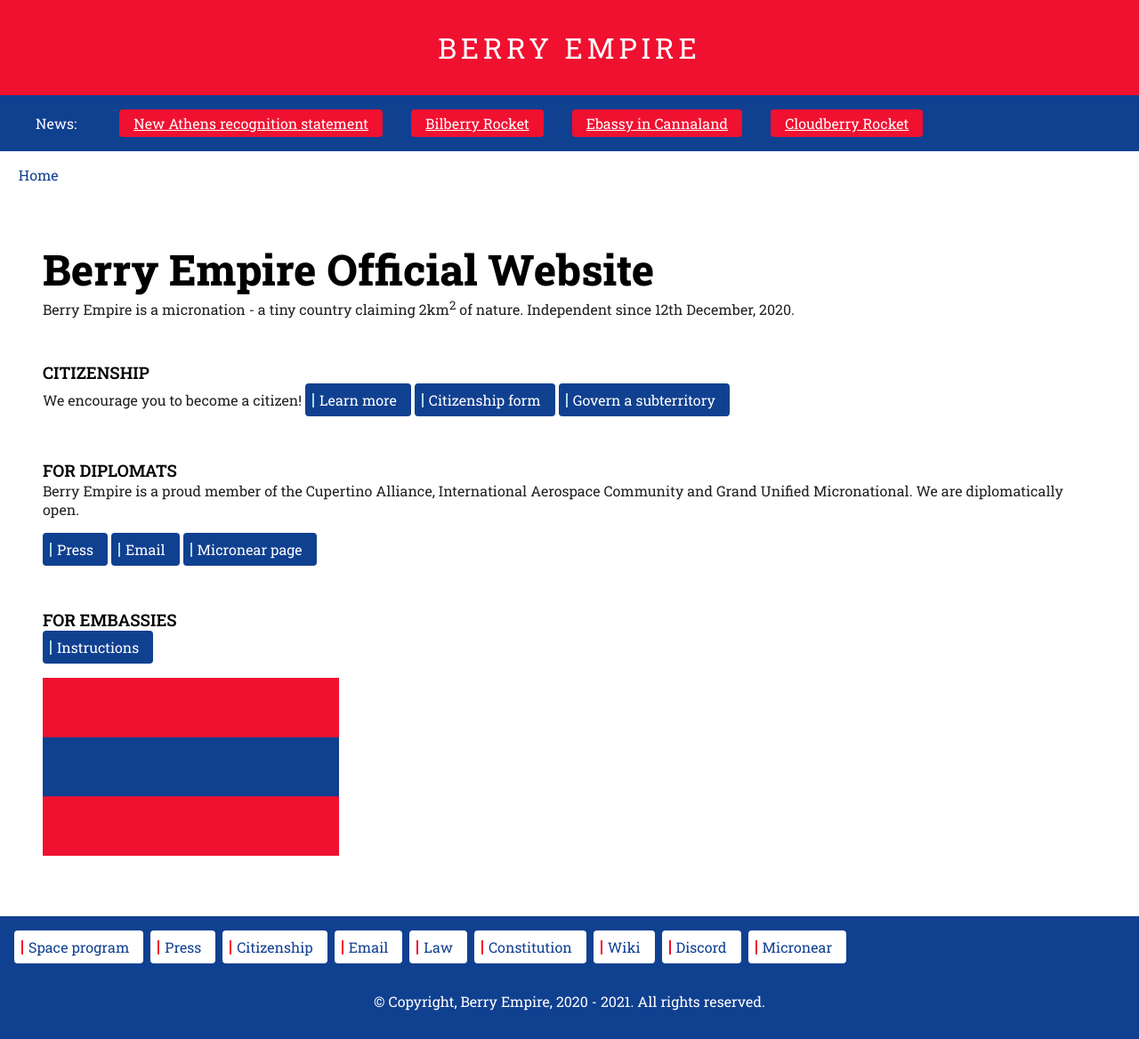
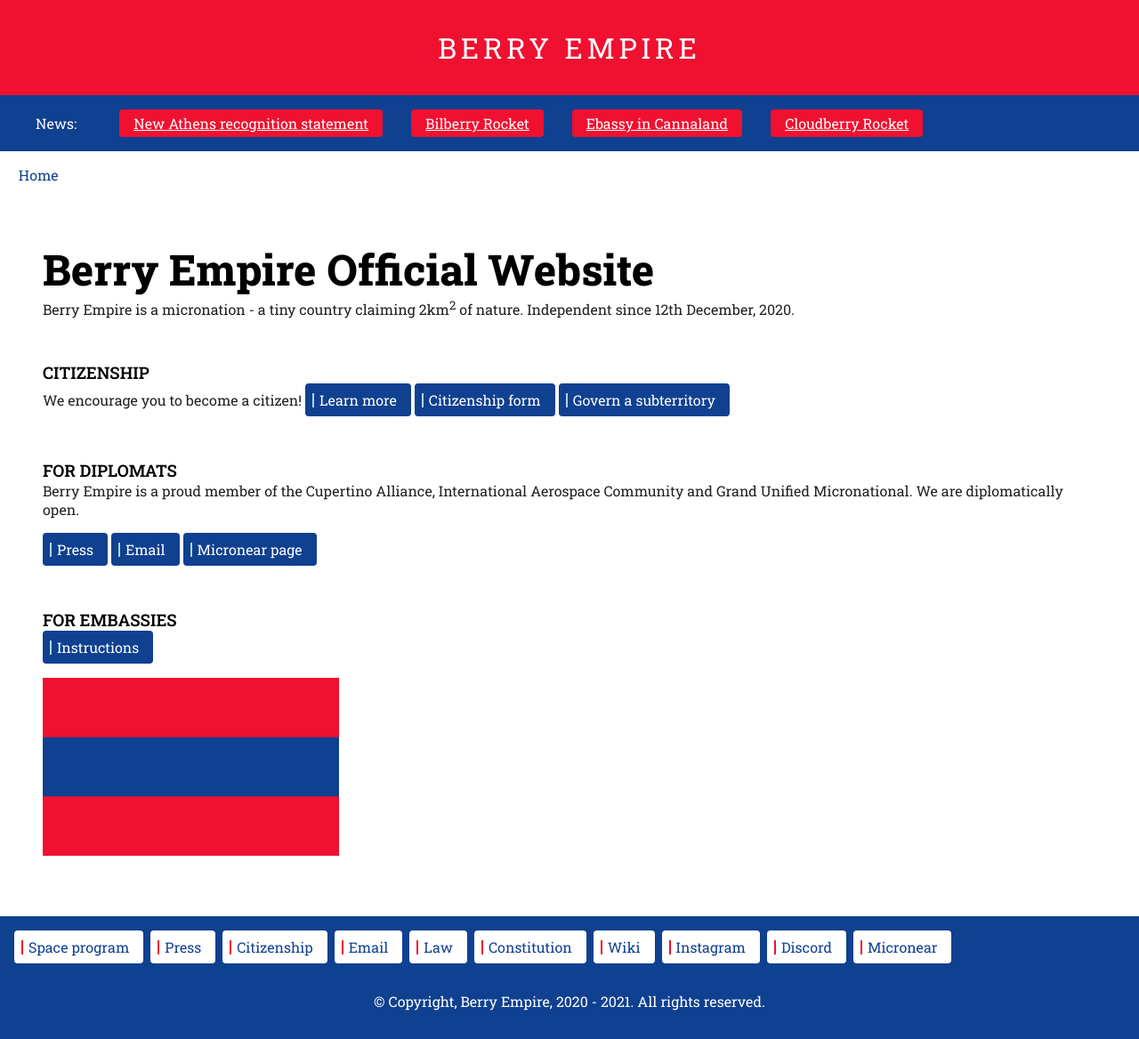
Before and after one commit to berryempire/berryempire.github.io, a Jekyll site: the page built from index.md, in a window 1280 px wide. Shown: the whole page at 89% size. Built offline with Jekyll 4.4.1, drawn with Linux system fonts in a browser that asks for light colours; our own code applies the rules of GitHub Pages for plain Markdown files.

Commit message:
Update default.html

```diff
--- a/_layouts/default.html
+++ b/_layouts/default.html
@@ -43,6 +43,7 @@
             <a class="thickbutton thick" target="_blank" href="/law/"><span>Law</span></a>
             <a class="thickbutton thick" target="_blank" href="/law/constitution.html"><span>Constitution</span></a>
             <a class="thickbutton thick" target="_blank" href="https://micronations.wiki/wiki/Berry_Empire"><span>Wiki</span></a>
+            <a class="thickbutton thick" target="_blank" href="https://instagram.com/berryempire_gov"><span>Instagram</span></a>
             <a class="thickbutton thick" target="_blank" href="https://discord.gg/GPzvUDccRX"><span>Discord</span></a>
             <a class="thickbutton thick" target="_blank" href="https://micronear.cupertinoalliance.com/micronation.html?m=RR"><span>Micronear</span></a>
         </div>
```
